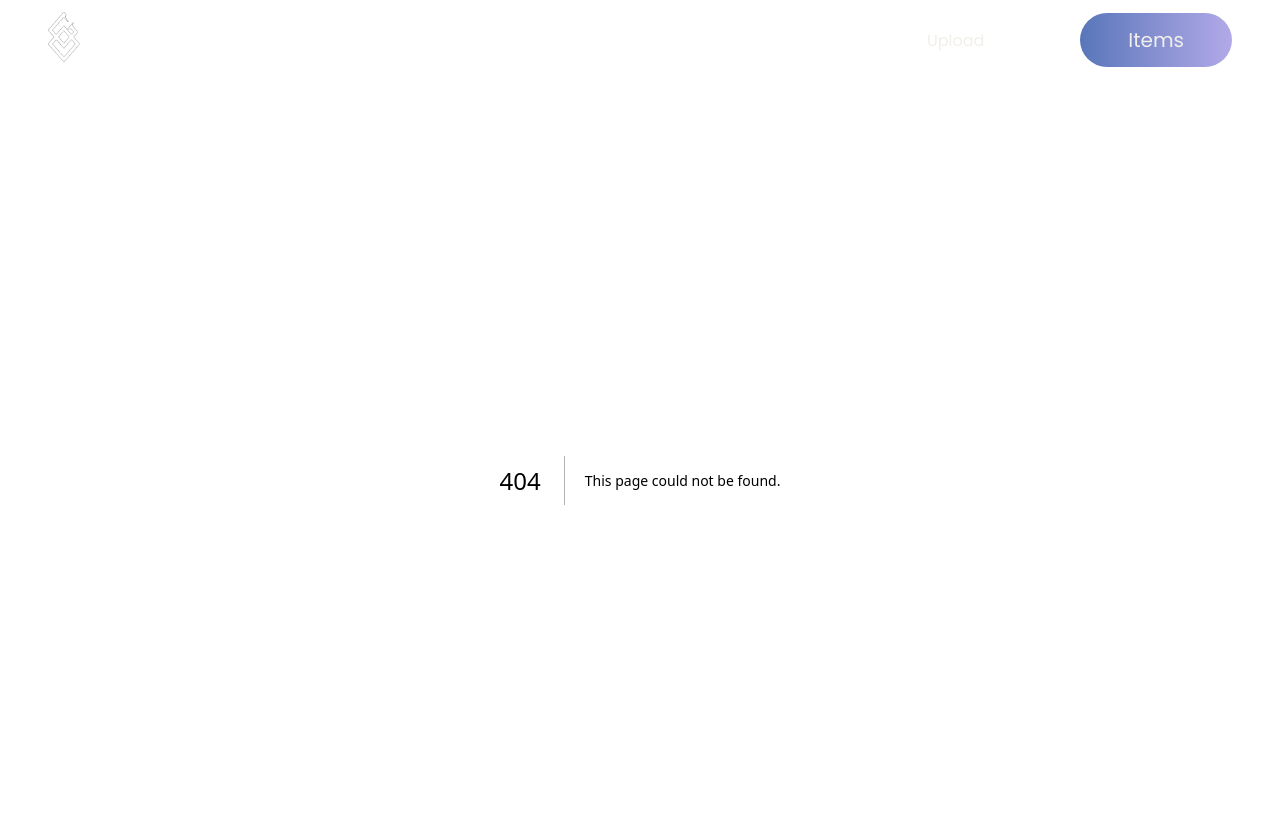
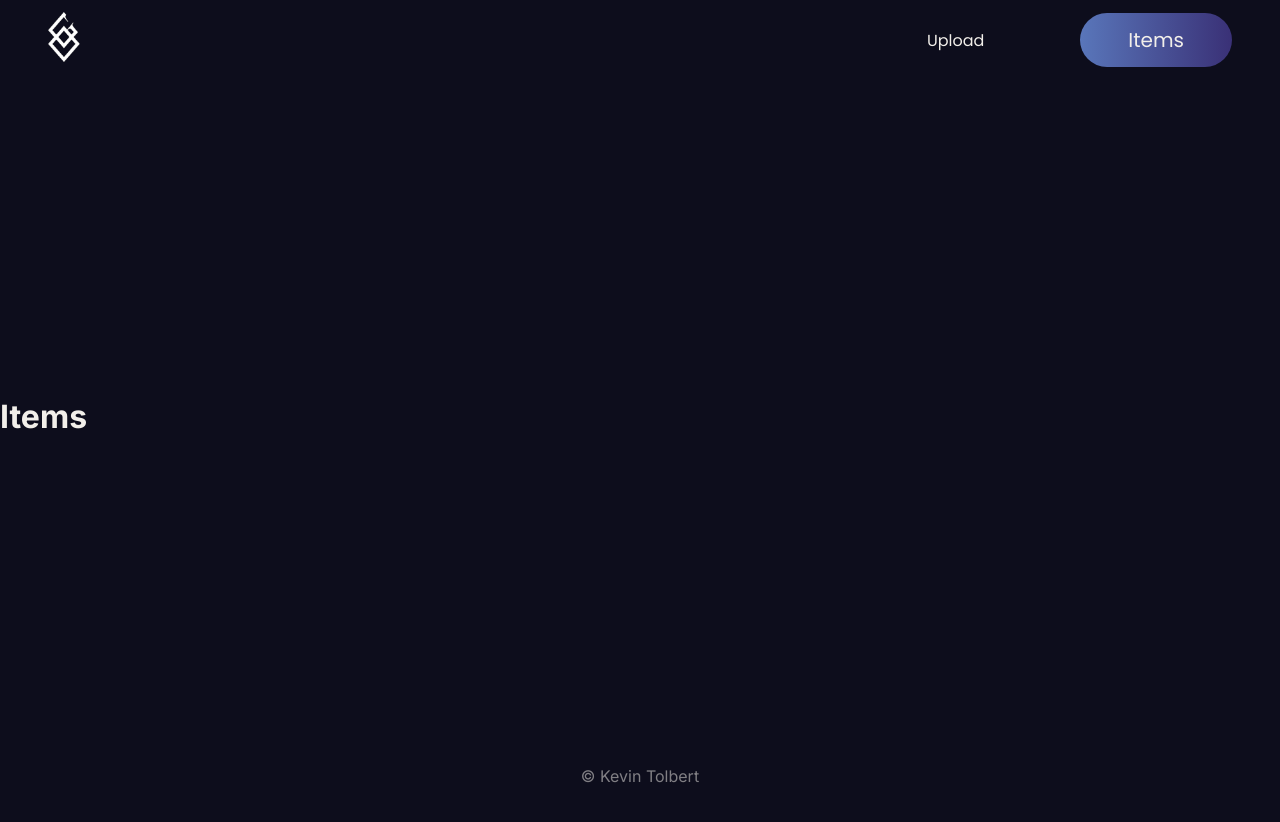
Before and after one commit to asinthelol/fate-item-locator, a Next.js app in the folder front-end/: page /items in a window 1280 px wide. Before the commit this address had no page. Shown: the top 822 px of the page. After the commit the page ends 800 px from the top, so only its background shows below. Built offline with nearby package versions, Linux system fonts and the light colour scheme.

Commit message:
Added footer
Same as title
- Added items.tsx, but have not added any content to it yet.
- Everything is evenly spaced vertically in the body now.
- Changed title style to "{Page Name} | Item Locator"

```diff
--- a/front-end/app/globals.scss
+++ b/front-end/app/globals.scss
@@ -8,6 +8,8 @@
 }
 
 body {
+  @include flex(space-between, space-between, column);
+
   position: relative;
   background-color: $background-color;
   color: $text-color;
--- /dev/null
+++ b/front-end/app/items/page.tsx
@@ -0,0 +1,16 @@
+import React from "react";
+import { Metadata } from "next";
+
+export const metadata: Metadata = {
+  title: "Items | Item Locator",
+  description: "A tool to help you find items in Fate/Grand Order.",
+};
+
+
+export default function Page() {
+  return (
+    <div>
+      <h1>Items</h1>
+    </div>
+  );
+}
--- a/front-end/app/layout.tsx
+++ b/front-end/app/layout.tsx
@@ -44,13 +44,13 @@ export default function RootLayout({
           <div className={`${styles.overlay} ${isOpen ? styles.open : styles.closed}`}></div>
           <ul className={poppins.className} id={styles.navbar}>
             <li className={styles["nav-links"]}>
-              <a href="#" aria-label="Home Button" data-testid="home-button">
+              <a href="/" aria-label="Home Button" data-testid="home-button">
                 <Image id={styles.icon} src="/icons/icon.webp" alt="Home button icon" width={50} height={50} />
               </a>
             </li>
             <li className={`${styles["nav-links"]} ${isOpen ? styles.open : ""}`}>
               <a className="button" id={styles.upload} data-testid="upload-button" href='#'>Upload</a>
-              <a className="special-button" data-testid="special-button-1" href='#'>Items</a>
+              <a className="special-button" data-testid="special-button-1" href='/items'>Items</a>
             </li>
           </ul>
           <div id={styles.hamburger} className={isOpen ? styles.open : ""} onClick={toggleMenu}>
@@ -60,6 +60,10 @@ export default function RootLayout({
           </div>
         </nav>
         {children}
+
+        <footer id={styles.footer}>
+          <p className={styles["footer-text"]}>&copy; Kevin Tolbert</p>
+        </footer>
         </body>
     </html>
   );
--- a/front-end/app/page.tsx
+++ b/front-end/app/page.tsx
@@ -10,14 +10,13 @@ const poppins = Poppins({
 });
 
 export const metadata: Metadata = {
-  title: "Fate Item Locator",
+  title: "Home | Item Locator",
   description: "A tool to help you find items in Fate/Grand Order.",
 };
 
 export default function Home() {
 
   return (
-    <>
     <main id={styles["hero"]}>
       <div className={poppins.className} id={styles["hero-text-area"]}>
         <div id={styles["hero-text"]}>
@@ -35,7 +34,6 @@ export default function Home() {
         <div id={styles["image-area"]} />
       </div>
     </main>
-    </>
 
   );
 }
--- a/front-end/app/scss/layout.module.scss
+++ b/front-end/app/scss/layout.module.scss
@@ -88,6 +88,15 @@
   }
 }
 
+#footer {
+  @include flex;
+  width: 100%;
+
+  opacity: 0.5;
+
+  height: 3rem;
+}
+
 // Styles for mobile viewport
 @media screen and (max-width: $mobile-breakpoint) {
   #navbar-holder {
```
Lines whose indentation alone changed are shown as unchanged.
